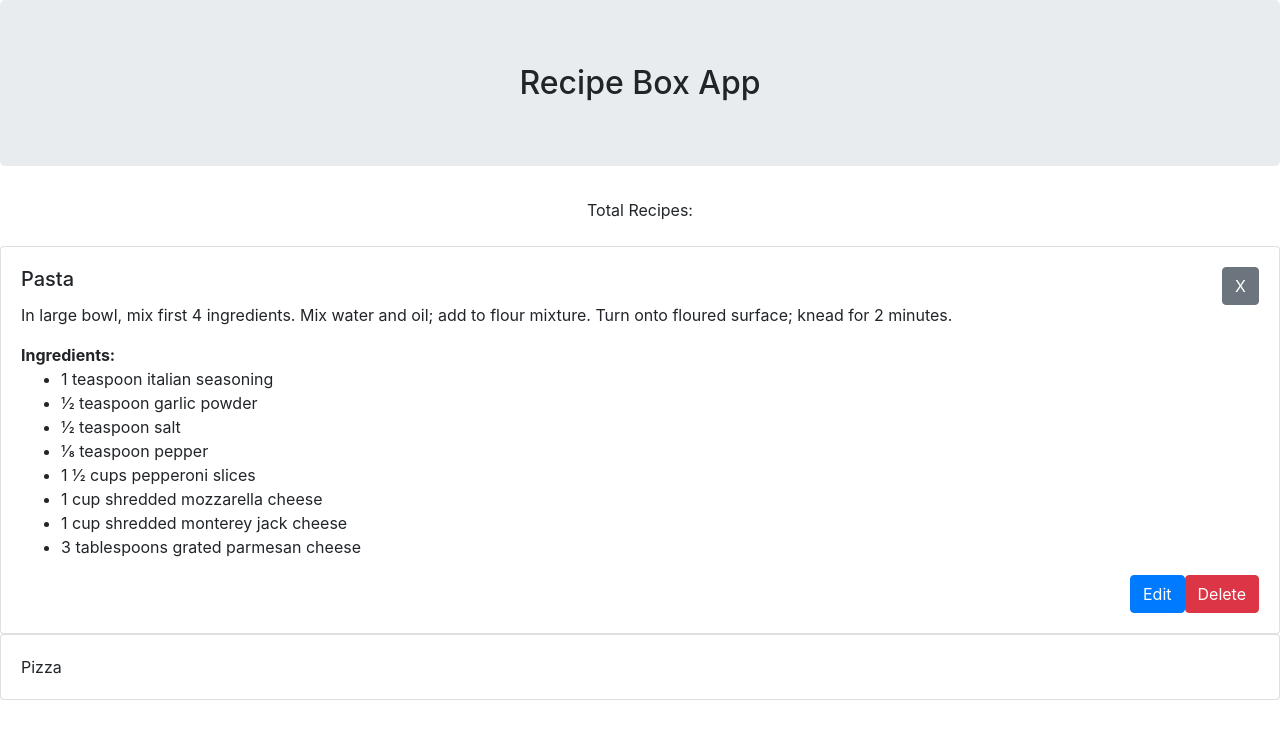
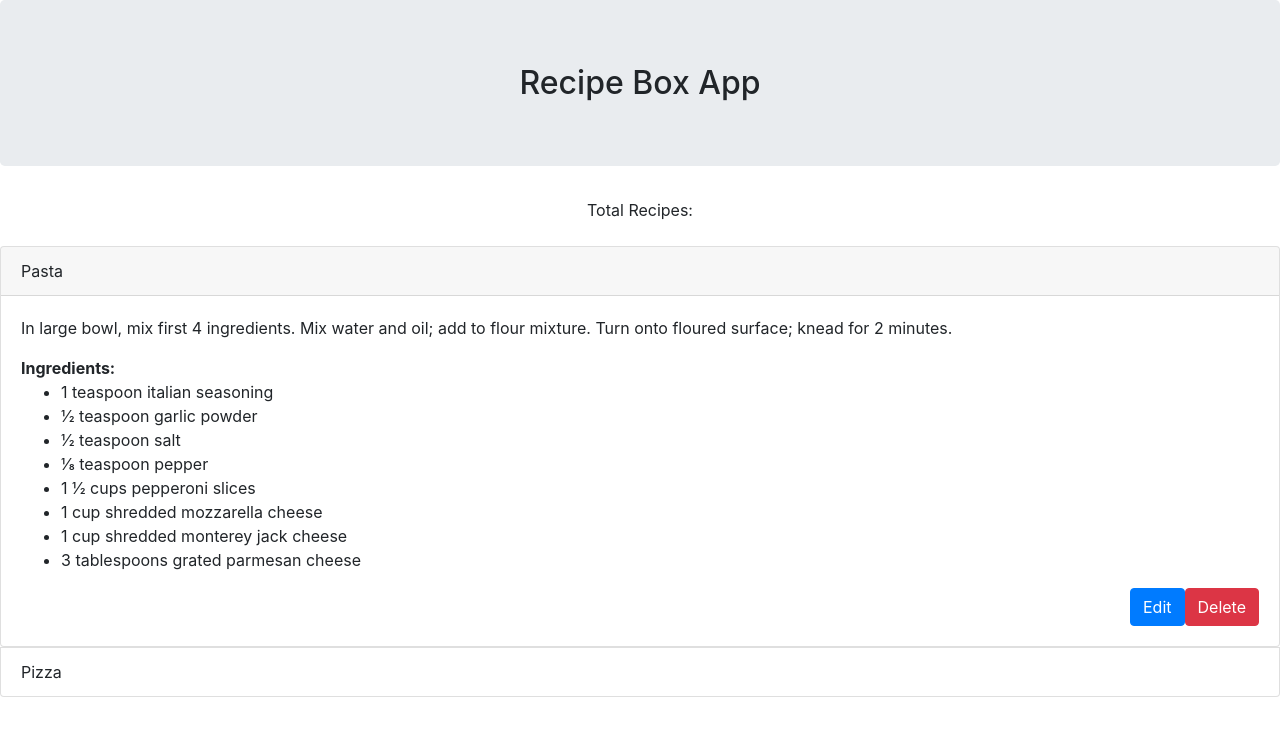
Before and after one commit to pablo-jurado/recipe-box, a React (Create React App) app: page / in a window 1280 px wide. Both pictures are taken after a click on the element "Pasta". Shown: the top 738 px of the page. Built offline with nearby package versions, Linux system fonts and the light colour scheme.

Commit message:
split recipe in two components

```diff
--- a/src/App.js
+++ b/src/App.js
@@ -25,42 +25,49 @@ function AllRecipes(state) {
 function singleRecipe(recipe) {
   var recipeHtml;
   if(!recipe.active) {
-    recipeHtml = <div onClick={updateState.bind(null, recipe, 'active')}>{recipe.name}</div>;
+    return closeRecipe(recipe);
   } else {
-    recipeHtml =
-      <div>
-        <button type="button"
-          className="btn btn-secondary float-right"
-          onClick={updateState.bind(null, recipe, 'close')}
-          >X
-        </button>
-        <h5 className="card-title">{recipe.name}</h5>
+    return openRecipe(recipe);
+  }
+
+};
+
+function openRecipe(recipe) {
+  return (
+    <div className="card" key={recipe.name}>
+        <div className="card-header"
+          onClick={updateState.bind(null, recipe, 'close')}>
+          {recipe.name}
+        </div>
+        <div className="card-body">
           <p className="card-text">{recipe.description}</p>
           <div>
             <div><strong>Ingredients:</strong></div>
-          <div>{Ingredients(recipe.ingredients)}</div>
+            {Ingredients(recipe.ingredients)}
           </div>
           <div className="buttons-group float-right">
             <button type="button" className="btn btn-primary">Edit</button>
             <button type="button" className="btn btn-danger">Delete</button>
           </div>
+        </div>
         <div className="clearfix"></div>
       </div>
+  );
 }
+
+function closeRecipe(recipe) {
   return (
-    <div key={recipe.name} className="card">
-      <div className="card-body">
-        {recipeHtml}
-      </div>
+    <div key={recipe.name}
+      className="list-group-item"
+      onClick={updateState.bind(null, recipe, 'active')}
+      >{recipe.name}
     </div>
   );
-};
+}
 
 function Ingredients(state) {
   var ingredientsArr = _.map(state, function(item, index) {
-    return (
-      <li key={index}>{item}</li>
-    );
+    return <li key={index}>{item}</li>
   });
 
   return(
```
Lines whose indentation alone changed are shown as unchanged.
